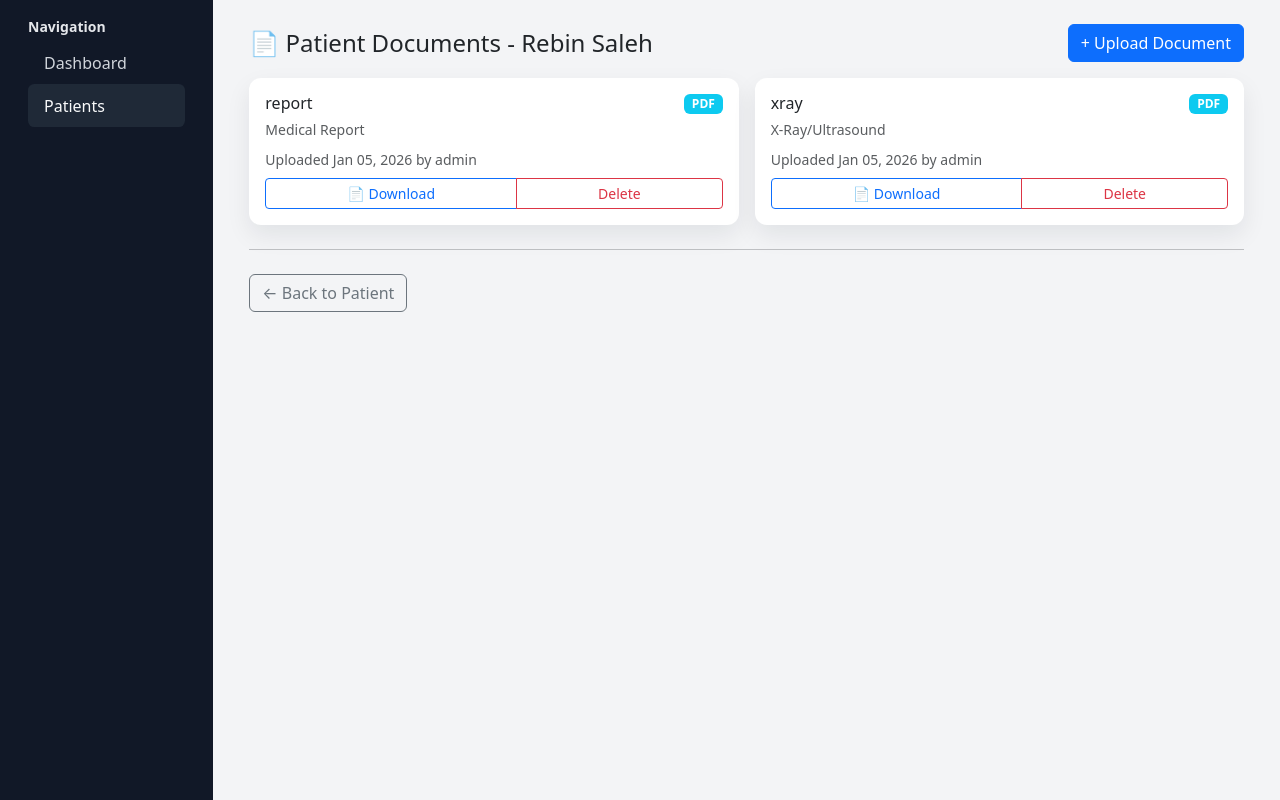
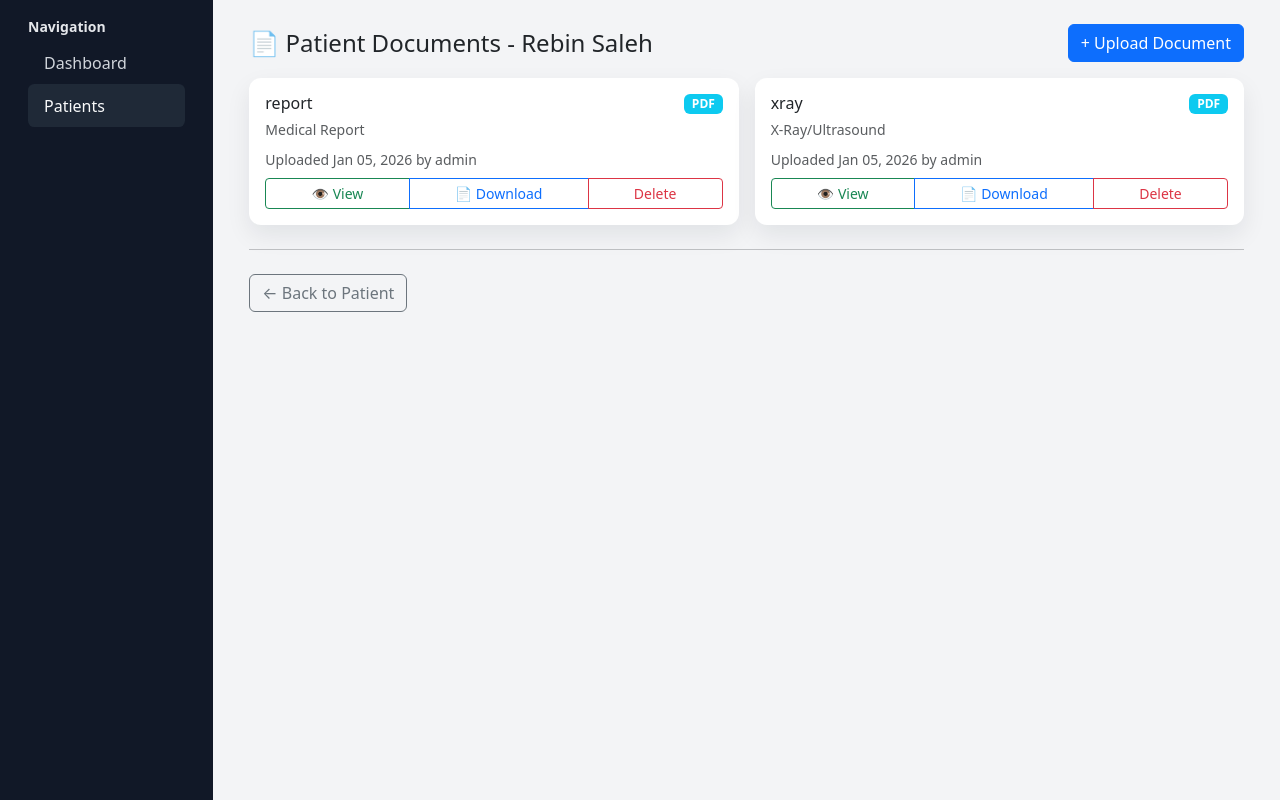
Before and after one commit to Rebinos87/pediatric-django, a Django app: page /patients/1/documents/ in a window 1280 px wide. Shown: the part 56-856 px from the top of the page. Run offline with Django 5.2, Linux system fonts and the light colour scheme; a user stored in the database is signed in; data comes from the database, SQL or seed files in the repository.

Commit message:
Add View button - fix: update ROOT pediatric folder used by Render

```diff
--- a/pediatric/urls.py
+++ b/pediatric/urls.py
@@ -50,6 +50,8 @@ urlpatterns = [
          views.document_upload, name='document_upload'),
     path('documents/<int:doc_id>/delete/',
          views.document_delete, name='document_delete'),
+    path('documents/<int:doc_id>/view/',
+         views.document_view, name='document_view'),
     path('documents/<int:doc_id>/download/',
          views.document_download, name='document_download'),
 
--- a/pediatric/views.py
+++ b/pediatric/views.py
@@ -603,6 +603,30 @@ from django.http import FileResponse, Http404
 import os
 
 @login_required
+def document_view(request, doc_id):
+    """View document inline in browser"""
+    document = get_object_or_404(PatientDocument, pk=doc_id)
+    file_field = document.file
+
+    if not file_field or not file_field.name or not file_field.storage.exists(file_field.name):
+        raise Http404("File not found")
+
+    ext = document.file_extension
+    content_types = {
+        'pdf': 'application/pdf',
+        'jpg': 'image/jpeg',
+        'jpeg': 'image/jpeg',
+        'png': 'image/png',
+        'gif': 'image/gif',
+    }
+    content_type = content_types.get(ext, 'application/octet-stream')
+
+    response = FileResponse(file_field.open('rb'), content_type=content_type)
+    response['Content-Disposition'] = f'inline; filename="{os.path.basename(file_field.name)}"'
+    return response
+
+
+@login_required
 def document_download(request, doc_id):
     document = get_object_or_404(PatientDocument, pk=doc_id)
     file_field = document.file
--- a/templates/documents/patient_documents.html
+++ b/templates/documents/patient_documents.html
@@ -41,6 +41,11 @@
             </small>
 
             <div class="btn-group btn-group-sm w-100" role="group">
+              {% if doc.is_pdf or doc.is_image %}
+              <a href="{% url 'document_view' doc.pk %}" target="_blank" class="btn btn-outline-success">
+                👁️ View
+              </a>
+              {% endif %}
               <a href="{% url 'document_download' doc.pk %}" class="btn btn-outline-primary">
                 {% if doc.is_pdf %}📄{% elif doc.is_image %}🖼️{% else %}📎{% endif %} Download
               </a>
```
